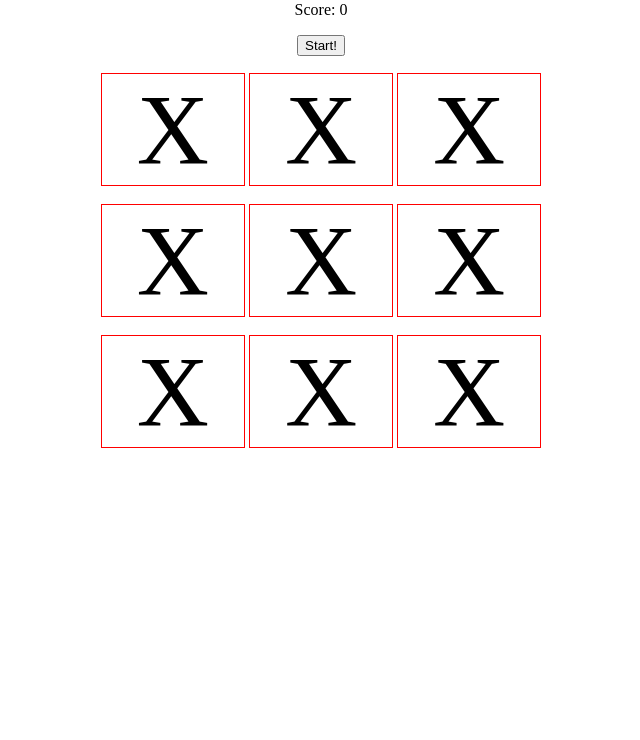
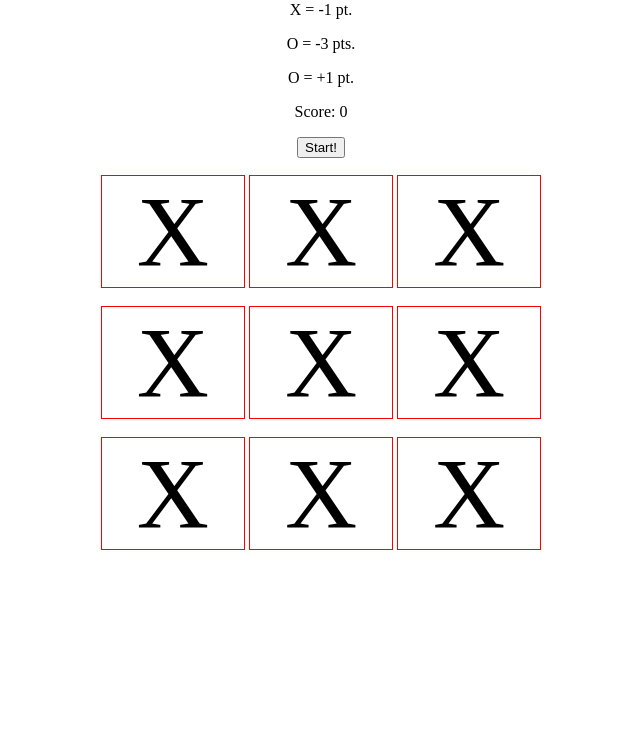
Before and after one commit to qclopreato/Whack-a-mole, a plain HTML site: page Whack-a-mole/index.html in a window 1280 px wide. Shown: the part 60-800 px from the top of the page, without its empty margins (319-959 px from the left). Drawn offline with Linux system fonts and the light colour scheme.

Commit message:
Update index.html

```diff
--- a/Whack-a-mole/index.html
+++ b/Whack-a-mole/index.html
@@ -10,6 +10,9 @@
 <body>
     <h1>Whack-a-mole</h1>
     <div id="upper">
+        <p id="instructions1">X = -1 pt.</p>
+        <p id="instructions2"><span id="pinkO">O</span> = -3 pts.</p>
+        <p id="instructions3"><span id="redO">O</span> = +1 pt.</p>
         <p id="scorePar">Score: <span id="score">0</span></p>
         <button type="submit" id="start">Start!</button>
     </div>
```
